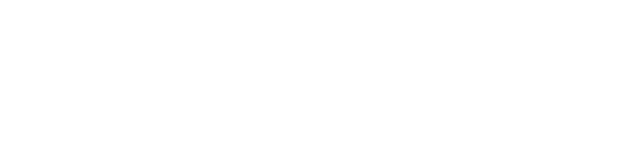
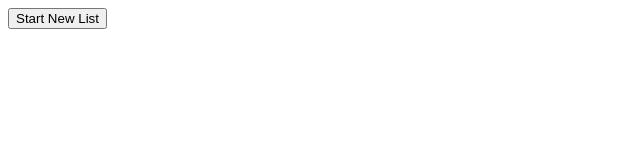
Before and after one commit to Dewelg/signup_form, a plain HTML site: page page1/index.html in a window 1280 px wide. Shown: the whole page, without its empty margins (0-640 px from the left). Drawn offline with Linux system fonts and the light colour scheme.

Commit message:
made new page

```diff
--- a/index.html
+++ b/page1/index.html
@@ -8,6 +8,11 @@
     <link rel="stylesheet" href="style.css"></link>
 </head>
 <body>
+    <main>
+        <button type="submit" href="page2.html">Start New List</button>
+    </main>
 
+
+    <script src="./app.js"></script>
 </body>
 </html>
```
Also changed, not shown: page1/app.js (added), page1/style.css (added), page2/page2.html (added).
